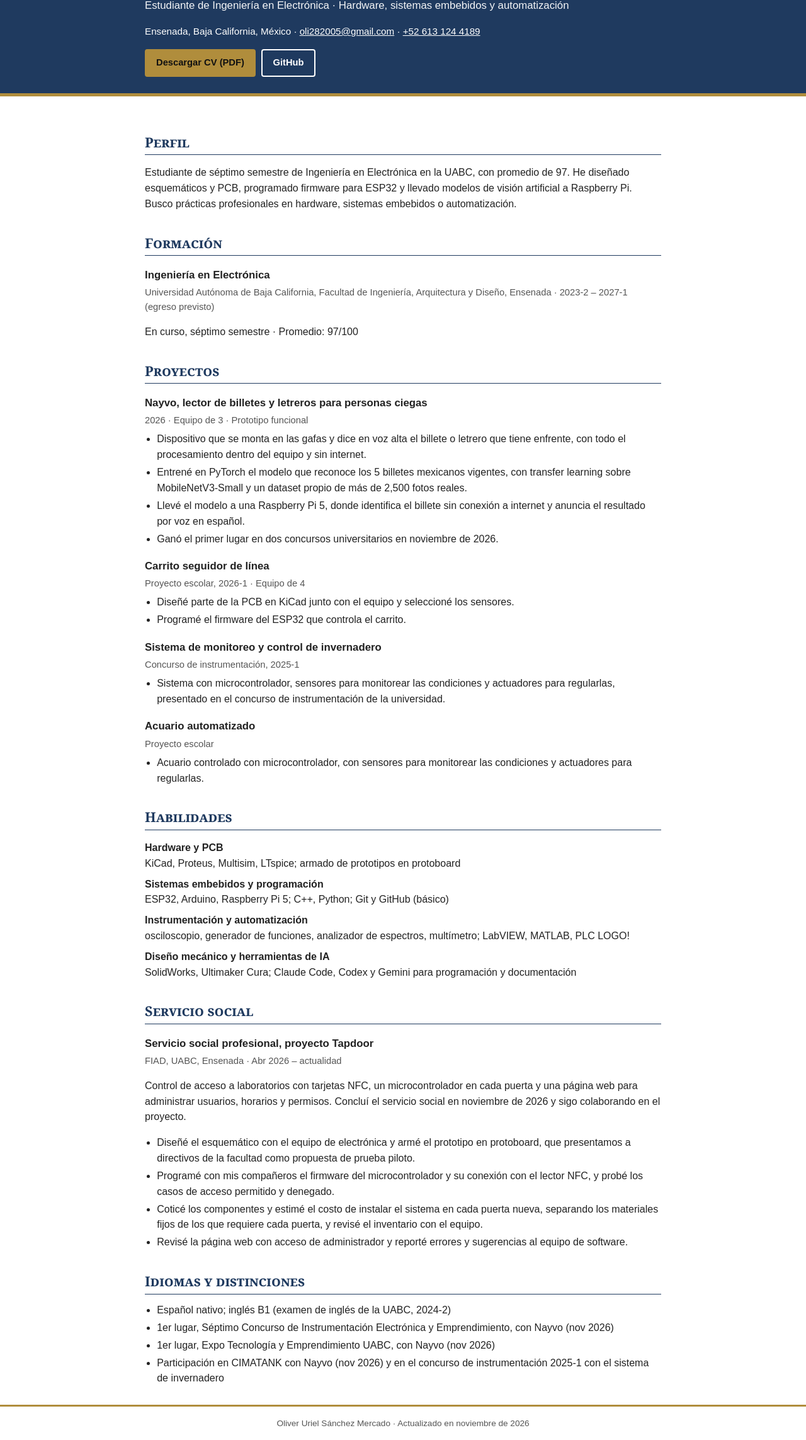
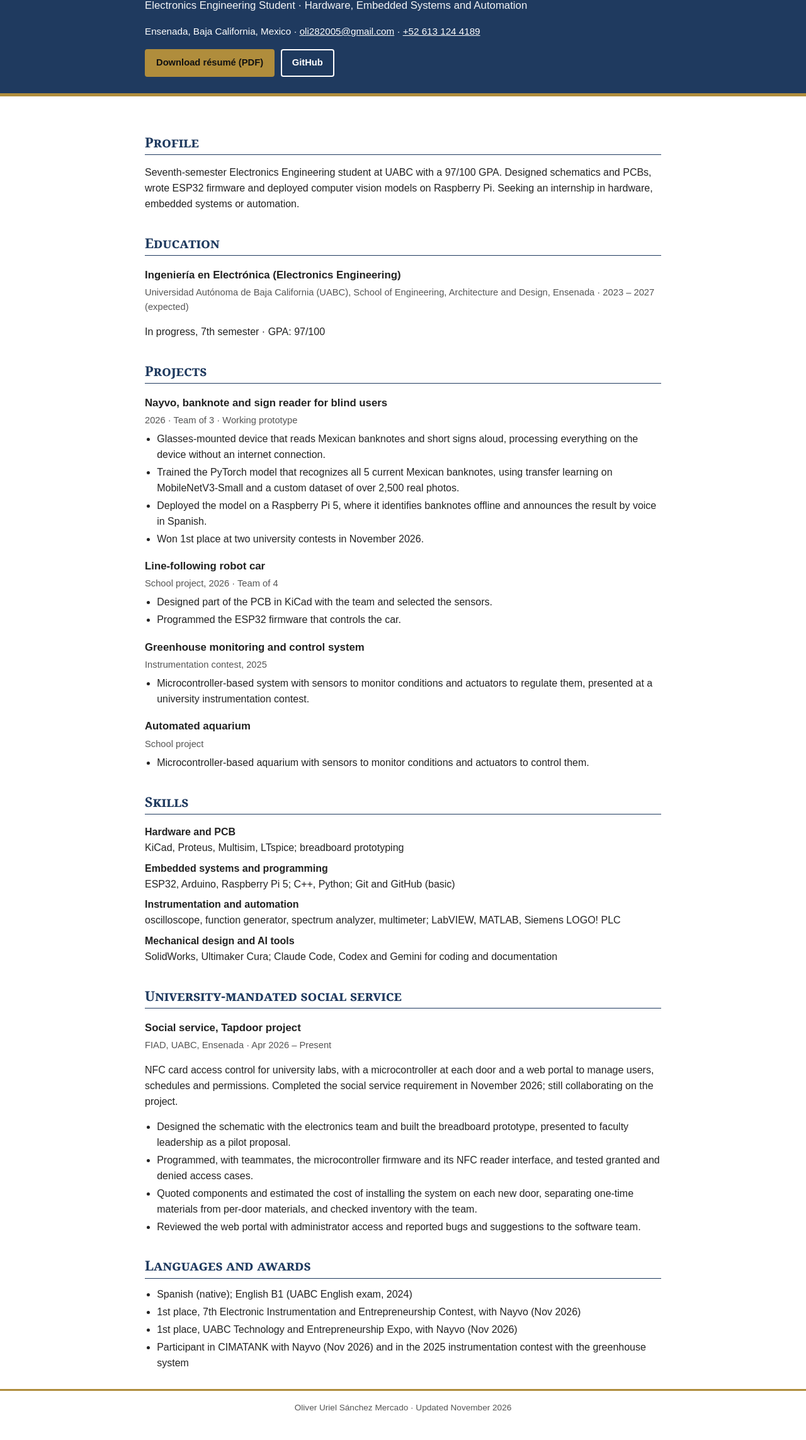
Before and after one commit to olivermercado-prog/olivermercado-prog.github.io, a plain HTML site: page index.html in a window 1280 px wide. Shown: the part 96-2382 px from the top of the page at 63% size. After the commit the page ends 2357 px from the top, so only its background shows below. Drawn offline with Linux system fonts and the light colour scheme.

Commit message:
Add files via upload

```diff
--- a/index.html
+++ b/index.html
@@ -1,29 +1,29 @@
 <!DOCTYPE html>
-<html lang="es">
+<html lang="en">
 <head>
 <meta charset="utf-8">
 <meta name="viewport" content="width=device-width, initial-scale=1">
-<title>Oliver Uriel Sánchez Mercado · Estudiante de Ingeniería en Electrónica</title>
-<meta name="description" content="CV en línea de Oliver Uriel Sánchez Mercado, estudiante de Ingeniería en Electrónica en la UABC, Ensenada, México.">
-<link rel="stylesheet" href="../assets/styles.css">
+<title>Oliver Uriel Sánchez Mercado · Electronics Engineering Student</title>
+<meta name="description" content="Online résumé of Oliver Uriel Sánchez Mercado, Electronics Engineering student at UABC, Ensenada, Mexico.">
+<link rel="stylesheet" href="assets/styles.css">
 </head>
 <body>
-<a class="skip" href="#main">Saltar al contenido</a>
+<a class="skip" href="#main">Skip to content</a>
 <header><div class="wrap">
-<a class="lang" href="/">English version</a>
+<a class="lang" href="/es/">Versión en español</a>
 <h1>Oliver Uriel Sánchez Mercado</h1>
-<p class="tagline">Estudiante de Ingeniería en Electrónica · Hardware, sistemas embebidos y automatización</p>
-<p class="contact">Ensenada, Baja California, México · <a href="mailto:oli282005@gmail.com">oli282005@gmail.com</a> · <a href="tel:+526131244189">+52 613 124 4189</a></p>
-<div class="btns"><a class="btn primary" href="../downloads/CV_Oliver_Sanchez_ES.pdf">Descargar CV (PDF)</a><a class="btn" href="https://github.com/olivermercado-prog">GitHub</a></div>
+<p class="tagline">Electronics Engineering Student · Hardware, Embedded Systems and Automation</p>
+<p class="contact">Ensenada, Baja California, Mexico · <a href="mailto:oli282005@gmail.com">oli282005@gmail.com</a> · <a href="tel:+526131244189">+52 613 124 4189</a></p>
+<div class="btns"><a class="btn primary" href="downloads/CV_Oliver_Sanchez_EN.pdf">Download résumé (PDF)</a><a class="btn" href="https://github.com/olivermercado-prog">GitHub</a></div>
 </div></header>
 <main id="main" class="wrap">
-<h2>Perfil</h2><p>Estudiante de séptimo semestre de Ingeniería en Electrónica en la UABC, con promedio de 97. He diseñado esquemáticos y PCB, programado firmware para ESP32 y llevado modelos de visión artificial a Raspberry Pi. Busco prácticas profesionales en hardware, sistemas embebidos o automatización.</p>
-<h2>Formación</h2><h3>Ingeniería en Electrónica</h3><p class="meta">Universidad Autónoma de Baja California, Facultad de Ingeniería, Arquitectura y Diseño, Ensenada · 2023-2 – 2027-1 (egreso previsto)</p><p>En curso, séptimo semestre · Promedio: 97/100</p>
-<h2>Proyectos</h2><h3>Nayvo, lector de billetes y letreros para personas ciegas</h3><p class="meta">2026 · Equipo de 3 · Prototipo funcional</p><ul><li>Dispositivo que se monta en las gafas y dice en voz alta el billete o letrero que tiene enfrente, con todo el procesamiento dentro del equipo y sin internet.</li><li>Entrené en PyTorch el modelo que reconoce los 5 billetes mexicanos vigentes, con transfer learning sobre MobileNetV3-Small y un dataset propio de más de 2,500 fotos reales.</li><li>Llevé el modelo a una Raspberry Pi 5, donde identifica el billete sin conexión a internet y anuncia el resultado por voz en español.</li><li>Ganó el primer lugar en dos concursos universitarios en noviembre de 2026.</li></ul><h3>Carrito seguidor de línea</h3><p class="meta">Proyecto escolar, 2026-1 · Equipo de 4</p><ul><li>Diseñé parte de la PCB en KiCad junto con el equipo y seleccioné los sensores.</li><li>Programé el firmware del ESP32 que controla el carrito.</li></ul><h3>Sistema de monitoreo y control de invernadero</h3><p class="meta">Concurso de instrumentación, 2025-1</p><ul><li>Sistema con microcontrolador, sensores para monitorear las condiciones y actuadores para regularlas, presentado en el concurso de instrumentación de la universidad.</li></ul><h3>Acuario automatizado</h3><p class="meta">Proyecto escolar</p><ul><li>Acuario controlado con microcontrolador, con sensores para monitorear las condiciones y actuadores para regularlas.</li></ul>
-<h2>Habilidades</h2><dl class="skills"><dt>Hardware y PCB</dt><dd>KiCad, Proteus, Multisim, LTspice; armado de prototipos en protoboard</dd><dt>Sistemas embebidos y programación</dt><dd>ESP32, Arduino, Raspberry Pi 5; C++, Python; Git y GitHub (básico)</dd><dt>Instrumentación y automatización</dt><dd>osciloscopio, generador de funciones, analizador de espectros, multímetro; LabVIEW, MATLAB, PLC LOGO!</dd><dt>Diseño mecánico y herramientas de IA</dt><dd>SolidWorks, Ultimaker Cura; Claude Code, Codex y Gemini para programación y documentación</dd></dl>
-<h2>Servicio social</h2><h3>Servicio social profesional, proyecto Tapdoor</h3><p class="meta">FIAD, UABC, Ensenada · Abr 2026 – actualidad</p><p>Control de acceso a laboratorios con tarjetas NFC, un microcontrolador en cada puerta y una página web para administrar usuarios, horarios y permisos. Concluí el servicio social en noviembre de 2026 y sigo colaborando en el proyecto.</p><ul><li>Diseñé el esquemático con el equipo de electrónica y armé el prototipo en protoboard, que presentamos a directivos de la facultad como propuesta de prueba piloto.</li><li>Programé con mis compañeros el firmware del microcontrolador y su conexión con el lector NFC, y probé los casos de acceso permitido y denegado.</li><li>Coticé los componentes y estimé el costo de instalar el sistema en cada puerta nueva, separando los materiales fijos de los que requiere cada puerta, y revisé el inventario con el equipo.</li><li>Revisé la página web con acceso de administrador y reporté errores y sugerencias al equipo de software.</li></ul>
-<h2>Idiomas y distinciones</h2><ul><li>Español nativo; inglés B1 (examen de inglés de la UABC, 2024-2)</li><li>1er lugar, Séptimo Concurso de Instrumentación Electrónica y Emprendimiento, con Nayvo (nov 2026)</li><li>1er lugar, Expo Tecnología y Emprendimiento UABC, con Nayvo (nov 2026)</li><li>Participación en CIMATANK con Nayvo (nov 2026) y en el concurso de instrumentación 2025-1 con el sistema de invernadero</li></ul>
+<h2>Profile</h2><p>Seventh-semester Electronics Engineering student at UABC with a 97/100 GPA. Designed schematics and PCBs, wrote ESP32 firmware and deployed computer vision models on Raspberry Pi. Seeking an internship in hardware, embedded systems or automation.</p>
+<h2>Education</h2><h3>Ingeniería en Electrónica (Electronics Engineering)</h3><p class="meta">Universidad Autónoma de Baja California (UABC), School of Engineering, Architecture and Design, Ensenada · 2023 – 2027 (expected)</p><p>In progress, 7th semester · GPA: 97/100</p>
+<h2>Projects</h2><h3>Nayvo, banknote and sign reader for blind users</h3><p class="meta">2026 · Team of 3 · Working prototype</p><ul><li>Glasses-mounted device that reads Mexican banknotes and short signs aloud, processing everything on the device without an internet connection.</li><li>Trained the PyTorch model that recognizes all 5 current Mexican banknotes, using transfer learning on MobileNetV3-Small and a custom dataset of over 2,500 real photos.</li><li>Deployed the model on a Raspberry Pi 5, where it identifies banknotes offline and announces the result by voice in Spanish.</li><li>Won 1st place at two university contests in November 2026.</li></ul><h3>Line-following robot car</h3><p class="meta">School project, 2026 · Team of 4</p><ul><li>Designed part of the PCB in KiCad with the team and selected the sensors.</li><li>Programmed the ESP32 firmware that controls the car.</li></ul><h3>Greenhouse monitoring and control system</h3><p class="meta">Instrumentation contest, 2025</p><ul><li>Microcontroller-based system with sensors to monitor conditions and actuators to regulate them, presented at a university instrumentation contest.</li></ul><h3>Automated aquarium</h3><p class="meta">School project</p><ul><li>Microcontroller-based aquarium with sensors to monitor conditions and actuators to control them.</li></ul>
+<h2>Skills</h2><dl class="skills"><dt>Hardware and PCB</dt><dd>KiCad, Proteus, Multisim, LTspice; breadboard prototyping</dd><dt>Embedded systems and programming</dt><dd>ESP32, Arduino, Raspberry Pi 5; C++, Python; Git and GitHub (basic)</dd><dt>Instrumentation and automation</dt><dd>oscilloscope, function generator, spectrum analyzer, multimeter; LabVIEW, MATLAB, Siemens LOGO! PLC</dd><dt>Mechanical design and AI tools</dt><dd>SolidWorks, Ultimaker Cura; Claude Code, Codex and Gemini for coding and documentation</dd></dl>
+<h2>University-mandated social service</h2><h3>Social service, Tapdoor project</h3><p class="meta">FIAD, UABC, Ensenada · Apr 2026 – Present</p><p>NFC card access control for university labs, with a microcontroller at each door and a web portal to manage users, schedules and permissions. Completed the social service requirement in November 2026; still collaborating on the project.</p><ul><li>Designed the schematic with the electronics team and built the breadboard prototype, presented to faculty leadership as a pilot proposal.</li><li>Programmed, with teammates, the microcontroller firmware and its NFC reader interface, and tested granted and denied access cases.</li><li>Quoted components and estimated the cost of installing the system on each new door, separating one-time materials from per-door materials, and checked inventory with the team.</li><li>Reviewed the web portal with administrator access and reported bugs and suggestions to the software team.</li></ul>
+<h2>Languages and awards</h2><ul><li>Spanish (native); English B1 (UABC English exam, 2024)</li><li>1st place, 7th Electronic Instrumentation and Entrepreneurship Contest, with Nayvo (Nov 2026)</li><li>1st place, UABC Technology and Entrepreneurship Expo, with Nayvo (Nov 2026)</li><li>Participant in CIMATANK with Nayvo (Nov 2026) and in the 2025 instrumentation contest with the greenhouse system</li></ul>
 </main>
-<footer>Oliver Uriel Sánchez Mercado · Actualizado en noviembre de 2026</footer>
+<footer>Oliver Uriel Sánchez Mercado · Updated November 2026</footer>
 </body>
 </html>
```
